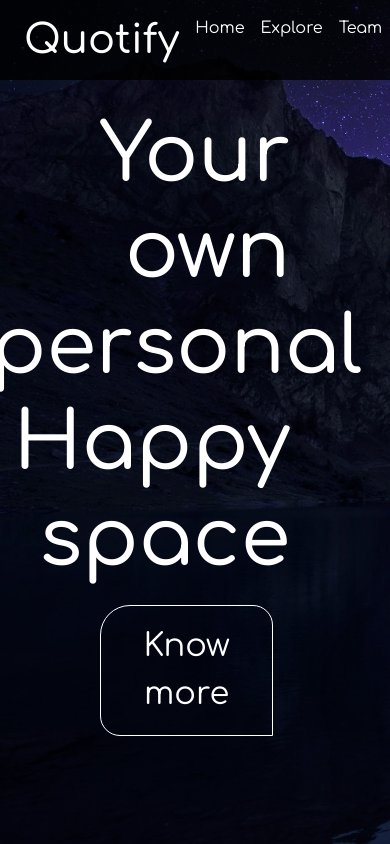
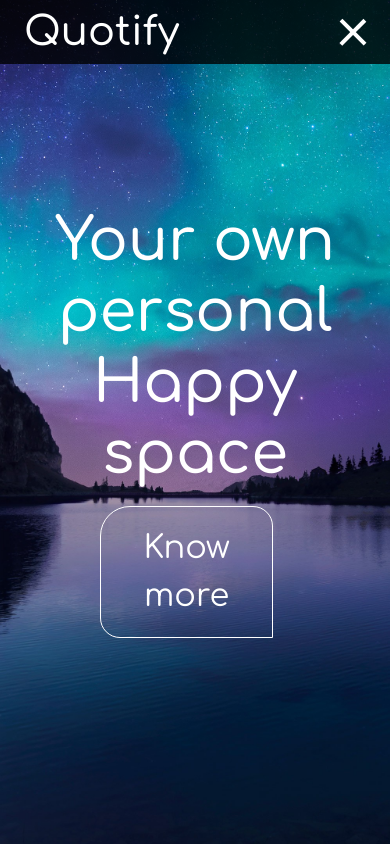
Before and after one commit to Aniket2107/Quotify, a React (Create React App) app in the folder frontend/: page / in a window 390 px wide. Shown: the top 844 px of the page. Built offline with nearby package versions, Linux system fonts and the light colour scheme.

Commit message:
UI Changes

```diff
--- a/frontend/src/assets/styles/landing_page.css
+++ b/frontend/src/assets/styles/landing_page.css
@@ -1,18 +1,25 @@
 @font-face {
-    font-family: comfortzoaa;
+    font-family: comfortaa
+    ;
     src: url(../fonts/Comfortaa-VariableFont_wght.ttf);
   }
 
 *{
     margin: 0;
     padding: 0;
-    font-family: comfortzoaa;
+    font-family: comfortaa
+    ;
 }
 
 html,body{
     scroll-behavior: smooth;
     overflow-x: hidden;
 }
+
+
+
+/* Home Section */
+
 
 .hero{
     height: 100vh;
@@ -28,7 +35,8 @@ html,body{
 
 .hero-heading{
     color: white;
-    font-family: comfortzoaa;
+    font-family: comfortaa
+    ;
     font-size: 5rem;
     width: 50%;
     min-width: 300px;
@@ -66,23 +74,45 @@ html,body{
 }
 .moody{
     height: 100vh;
-    font-family: comfortzoaa;
+    font-family: comfortaa
+    ;
     font-size: 5rem;
     background: url('../images/Moody_hero_bg.jpg');
     background-size: cover;
 }
 
 .services_heading{
-    font-family: comfortzoaa;
+    font-family: comfortaa
+    ;
     font-size: 4rem;
     margin-bottom: 5vh;
 }
 .footer{
-    min-height: 60vh;
+    min-height: 40vh;
     background: rgba(0,0,0,.8);
     color: white;
     position: relative;
     bottom: 0;
+}
+
+
+/* Home Responsive */
+
+@media only screen and (max-width: 600px){
+
+    .hero{
+        align-items: center;
+        background-position: -500px 0;
+    }
+
+    .hero-heading{
+        font-size: 7vh;
+        width: 50%;
+        min-width: 300px;
+        text-align: center;
+        margin: 0 100px;
+    }
+
 }
 
 
@@ -98,7 +128,7 @@ html,body{
 
 .quote{
     min-height: 30vh;
-    margin: 2vh 0;
+    margin: 2vh 10px;
 }
 
 .quote .card-body{
--- a/frontend/src/assets/styles/nav.css
+++ b/frontend/src/assets/styles/nav.css
@@ -4,16 +4,93 @@
 }
 
 @font-face {
-    font-family: comfortzoaa;
+    font-family: comfortaa;
     src: url(../fonts/Comfortaa-VariableFont_wght.ttf);
   }
 
+
 .nav-item{
-    font-family: comfortzoaa;
+    font-family: comfortaa;
     text-decoration: none;
+}
+
+.nav-link-container{
+    display: flex;
+    justify-content: center;
+    transition: all 1s ease-in-out;
 }
 
 .nav-brand{
     padding: 0;
     margin: 0;
 }
+
+.menu, .cross{
+    display: none;
+    height: inherit;
+    width: 5vh;
+    background: transparent;
+    border: 0;
+}
+
+.menu .menubar{
+    border-radius: 30px;
+    height: .5vh;
+    width: 4vh;
+    background-color: #fff;
+}
+.menubar{
+    transition: all .1s ease-in-out;
+}
+.menubar::before{
+    content: '';
+    position: absolute;
+    margin: -1vh 0 0 -1vh;
+    height: .5vh;
+    width: 3vh;
+    background-color: #fff;
+}
+.menubar::after{
+    content: '';
+    position: absolute;
+    margin: 1vh 0 0 -1vh;
+    height: .5vh;
+    width: 3vh;
+    background-color: #fff;
+}
+
+.d-none{
+    display:none
+}
+.navbar-full{
+    height: 100vh;
+    width: 100vw;
+    z-index: 99;
+}
+@media only screen and (max-width: 600px){
+    .nav-link-container{
+        display: none;
+        flex-direction: column;
+    }
+    .menu ,.cross{
+        display: flex;
+        flex-direction: column;
+        justify-content: center;
+        align-items: center;
+    }
+    .cross .menubar{
+        position: absolute;
+        height: .5vh;
+        width: 4vh;
+        transform: rotateZ(405deg);
+        background-color: #fff;
+    }
+    .cross .menubar::after{
+        display: none;
+    }
+    .cross .menubar::before{
+        transform: rotateZ(90deg);
+        margin: 0 -2vh;
+        width: 4vh;
+    }
+}
--- a/frontend/src/components/elements/QuotesList.js
+++ b/frontend/src/components/elements/QuotesList.js
@@ -25,7 +25,7 @@ const QuotesList = () => {
             color: 'white'
         },
         {
-            id: 3,
+            id: 4,
             quote: 'And we don`t give a damn about what they say!' ,
             author: 'Aniket Habib',
             background: '#1f639b',
--- a/frontend/src/components/elements/navbar.js
+++ b/frontend/src/components/elements/navbar.js
@@ -4,17 +4,35 @@ import '../../assets/styles/nav.css';
 
 
 export default class Navbar extends Component {
+    constructor(props) {
+        super(props);
+        this.toggleNavbar = this.toggleNavbar.bind(this);
+        this.state = {
+            collapsed: true,
+        };
+    }
+    toggleNavbar() {
+        this.setState({
+           collapsed: !this.state.collapsed,
+        });
+        console.log(this.state)
+    }
     render() {
+        const buttonClasses = this.state.collapsed ? 'cross' : 'menu';
         return (
             <nav className="">
-                <div className="navbar navbar-expand navbar-dark nav-bg-dark fixed-top">
+                <div className={`navbar navbar-expand navbar-dark nav-bg-dark fixed-top`}>
                     <div className="nav navbar-nav container">
                         <div className="d-flex justify-content-center">
                             <Link to="/">
                                 <h1 className="nav-item nav-brand nav-link active">Quotify</h1>
                             </Link>
                         </div>
-                        <div className="d-flex justify-content-center">
+                        {/* Hamburger */}
+                        <button className={buttonClasses} onClick={this.toggleNavbar}>
+                            <span className='menubar'></span>
+                        </button>
+                        <div className="nav-link-container">
                             <Link to="/">
                                 <li className="nav-item nav-link active">Home</li>
                             </Link>
```
